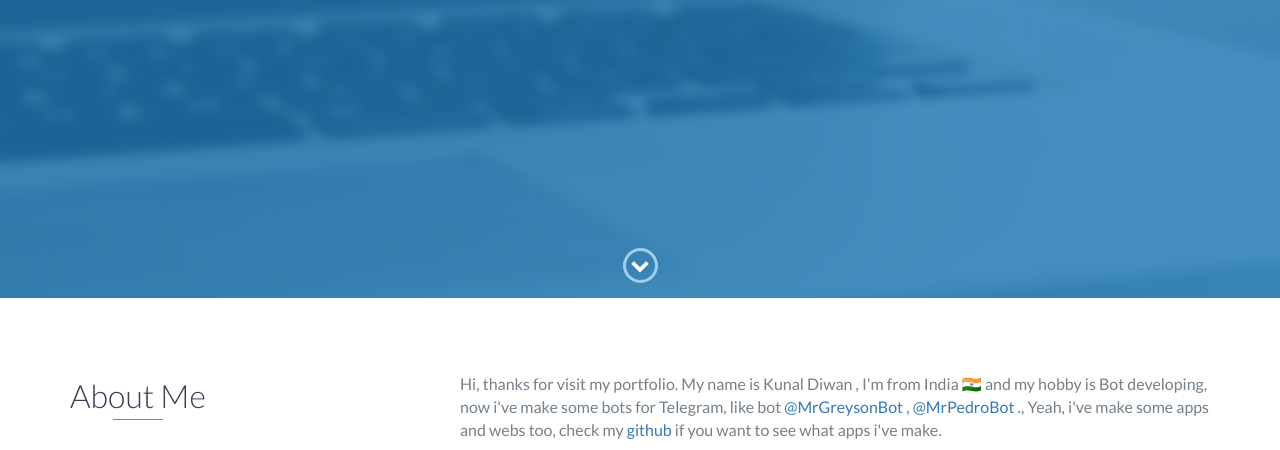
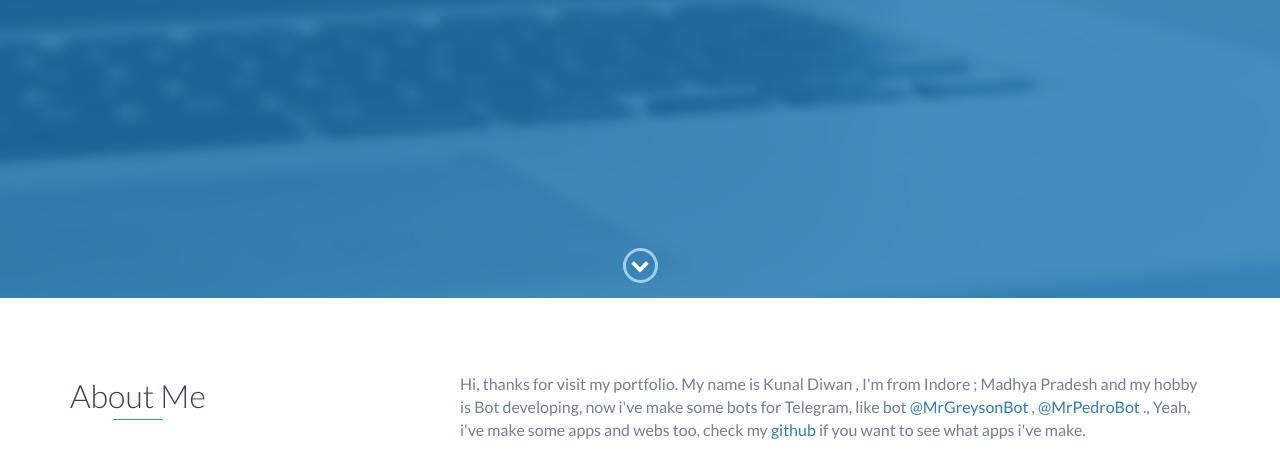
Before and after one commit to Kunal-Diwan/Kunal-Diwan.github.io, a website: page index.html in a window 1280 px wide. Shown: the part 502-952 px from the top of the page. Drawn offline with nearby package versions, Linux system fonts and the light colour scheme.

Commit message:
Update index.html

```diff
--- a/index.html
+++ b/index.html
@@ -74,7 +74,7 @@
                 <div class="col-md-8">
                     <p>
                         Hi, thanks for visit my portfolio.
-                        My name is Kunal Diwan , I'm from India 🇮🇳 and my hobby is Bot developing,
+                        My name is Kunal Diwan , I'm from Indore ; Madhya Pradesh and my hobby is Bot developing,
                         now i've make some bots for Telegram, like bot <a href="http://t.me/MrGreysonbot">@MrGreysonBot</a> , <a href="http://t.me/MrPedroBot">@MrPedroBot</a> .,
                         Yeah, i've make some apps and webs too, check my <a href="http://github.com/DevelopedBots">github</a> if you want to see what apps i've make.
                     </p>
```
